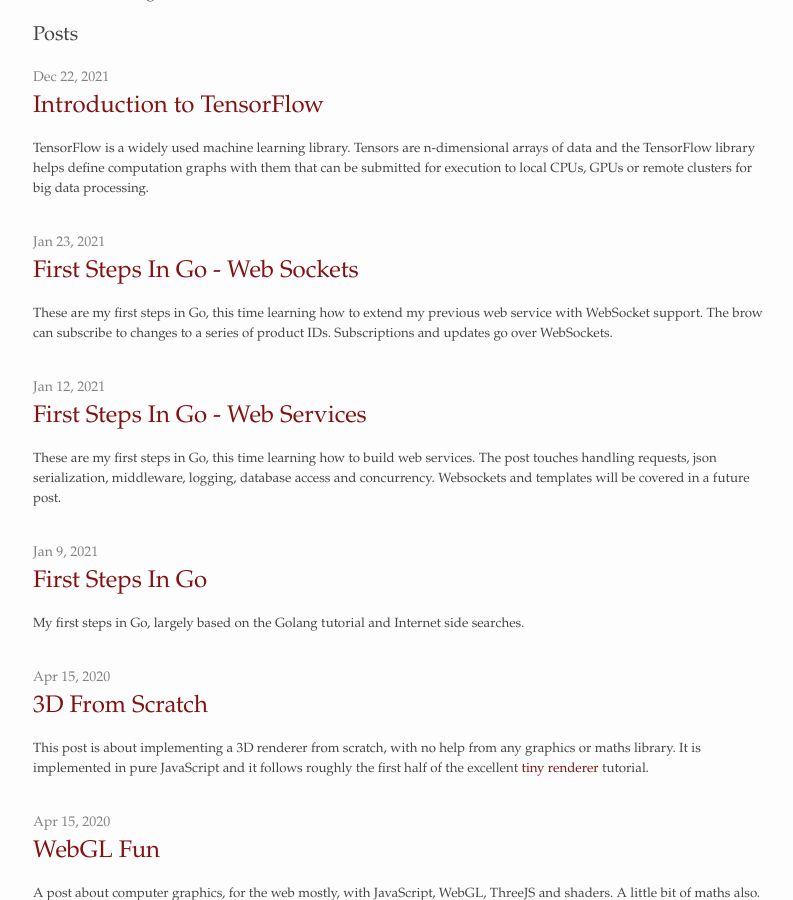
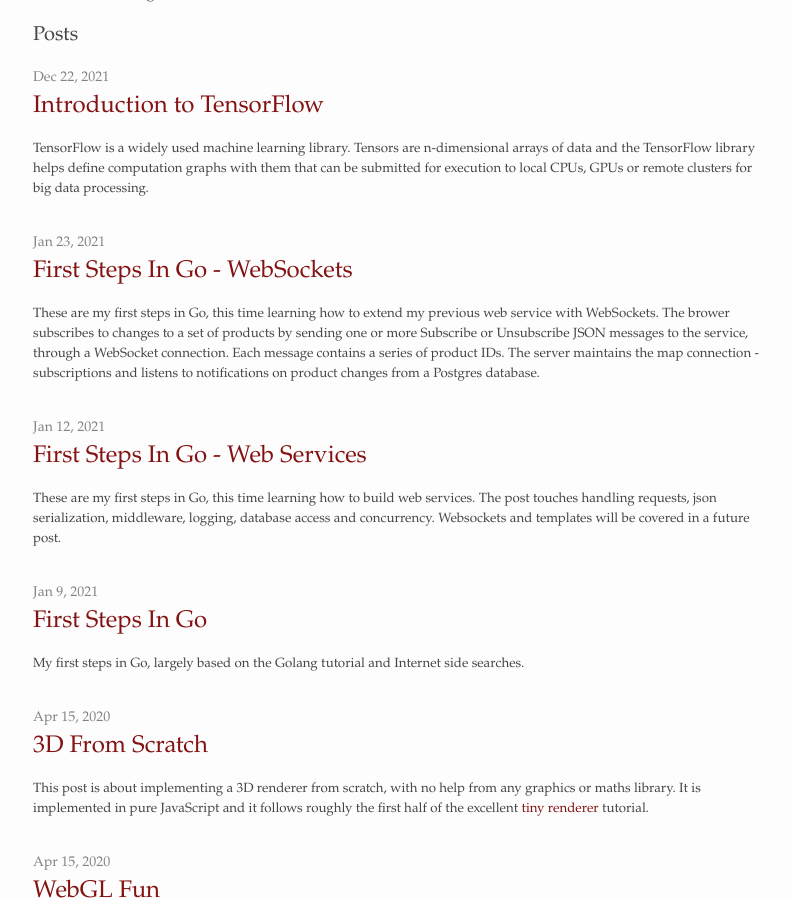
Before and after one commit to alexandrugris/my-jekyll-tech-blog, a Jekyll site: the page built from MyBlog/index.md, in a window 1280 px wide and 900 px high, scrolled down 583 px. Shown: the whole window, without its empty margins (237-1030 px from the left). Built offline with Jekyll 4.4.1, drawn with Linux system fonts in a browser that asks for light colours.

Commit message:
small corrections to wording

````diff
--- a/MyBlog/_posts/2021-01-24-golang-first-websockets.markdown
+++ b/MyBlog/_posts/2021-01-24-golang-first-websockets.markdown
@@ -1,11 +1,11 @@
 ---
 layout: post
-title:  "First Steps In Go - Web Sockets"
+title:  "First Steps In Go - WebSockets"
 date:   2021-01-23 09:15:16 +0200
 categories: programming
 ---
 
-These are my first steps in Go, this time learning how to extend my previous web service with WebSocket support. The brow can subscribe to changes to a series of product IDs. Subscriptions and updates go over WebSockets.
+These are my first steps in Go, this time learning how to extend my previous web service with WebSockets. The brower subscribes to changes to a set of products by sending one or more Subscribe or Unsubscribe JSON messages to the service, through a WebSocket connection. Each message contains a series of product IDs. The server maintains the map connection - subscriptions and listens to notifications on product changes from a Postgres database.
 
 ### Testing
 
@@ -28,7 +28,7 @@
 req.close()
 ```
 
-Meanwhile, on the server side, we will be doing `POST`, `PUT` and `DELETE` requests to change the products in the database. These request have the following form:
+Meanwhile, from a different console, we will be performing `POST`, `PUT` and `DELETE` requests to change the products in the database. These requests are similar to the following:
 
 ```
 POST http://localhost:8080/products
@@ -48,7 +48,7 @@
 
 ### Database Changes
 
-In order to be able to listen to changes in the database, we will use the `LISTEN` / `NOTIFY` system from Postgresql. We are going to create a trigger which sends `JSON` messages whenever an update to the Products table occurs and we are going to initialize a listener in our service code for such events.
+In order to be able to listen to changes in the database, we will use the `LISTEN` / `NOTIFY` system from Postgresql. We are going to create a trigger which sends `JSON` messages whenever an update to the Products table occurs and we are going to initialize a listener in our service code to such events.
 
 The trigger procedure below:
 
@@ -127,7 +127,7 @@
 }()
 ```
 
-### WebSockets Endpoint
+### The WebSocket Endpoint
 
 First, initialize the route. Please notice the `websocket` package instead of the `http` used above.
 
@@ -212,11 +212,11 @@
 }
 ```
 
-### Algorithm
+### The Algorithm
 
-The algorithm is straight forward. It keeps a map of productIDs - channels listening for updates. When an update comes for a specific product ID, all the channels are notified. The only interesting part is the use of goroutines for synchronization between processes. The map is local to a goroutine which is launched as a service when the application starts and all communications with it happen over channels. There is no shared memory involved and no shared-memory specific synchronization primitives. Commented code below.
+The algorithm is straight forward. It keeps a map of productIDs - channels listening for updates. When an update comes for a specific product ID, all the channels are notified. The interesting part is the use of goroutines for synchronization between processes. The map is local to a goroutine, which is launched as a service when the application starts, and all communications with it happen over channels. There is no shared memory involved and no shared-memory-specific synchronization primitives. The commented ode below.
 
-A notable mention is the fact that clearing the subscription on `connclose` event is very slow as the algorithm has to iterate through all the registered products. In a production scenario, I'd keep another map, a reversed index, so that I the relationship channel -> productID is faster to navigate. In our case it would have only make the code longer and less readable.
+A notable mention is the fact that clearing the subscription on `connclose` event is very slow as the function has to iterate through all the registered products. In a production scenario, I'd keep another map, a reversed index, so that I the relationship channel -> productID is faster to navigate. In our case it would have only make the code longer and less readable.
 
 ```go
 // shared channel on which the listen-notify db mechanism sends the products
@@ -272,6 +272,8 @@
 			case "closeconn":
 
 				// empty the rest
+				// we might wrap the following in a goroutine
+				// so we don't block futher incoming messages
 				emptyKeys := make([]int, 0, 100)
 
 				for k, v := range notifyUpdates {
````
Also changed, not shown: other parts of MyBlog/_posts/2021-01-24-golang-first-websockets.markdown (+2 -2 lines).
